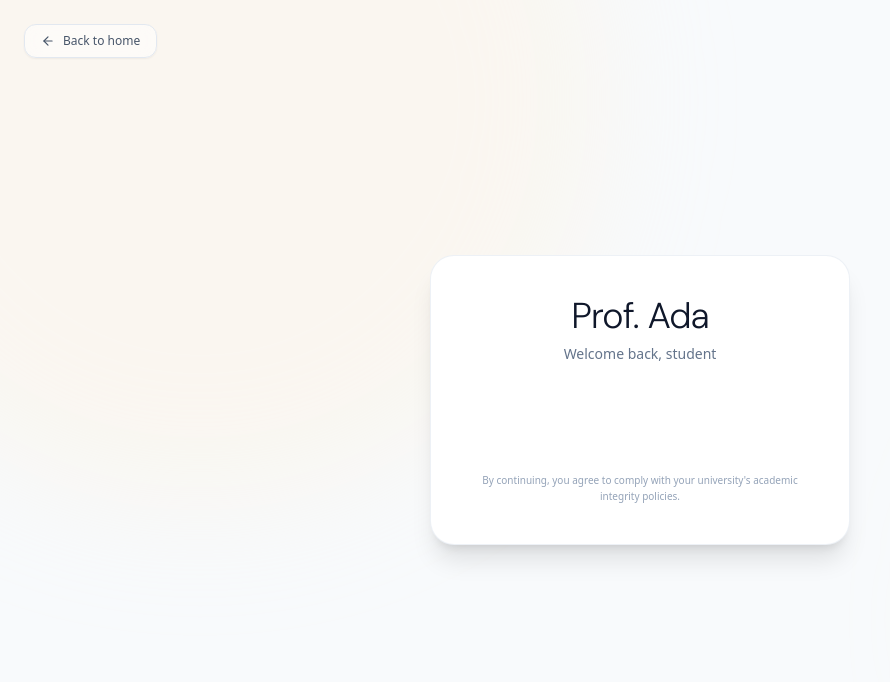
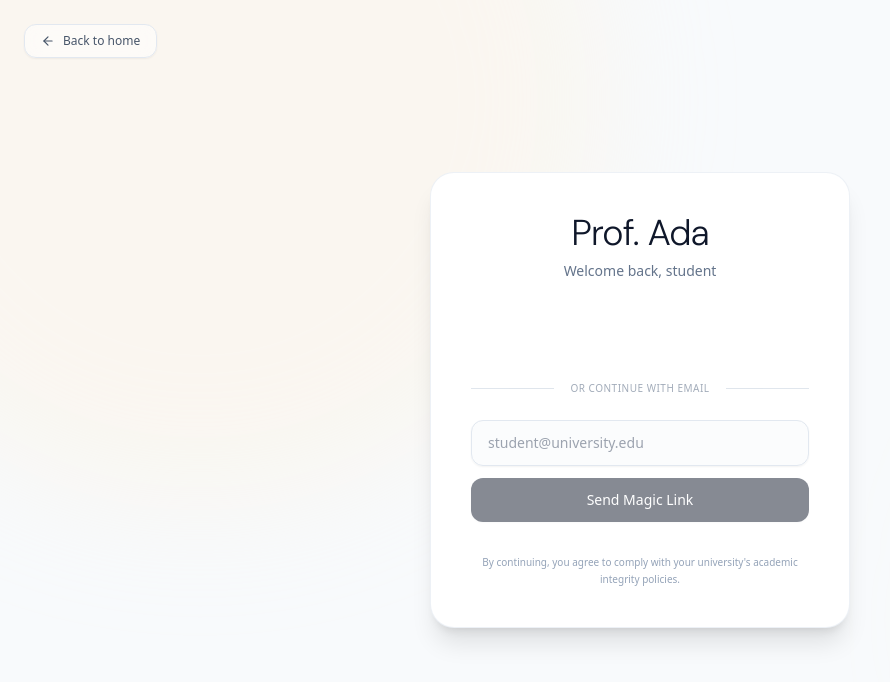
Before and after one commit to devNenye001/PROF_ADA_FRONTEND, a React (Vite) app: page / in a window 1280 px wide. Both pictures are taken after a click on the button "Upload Your Project". Shown: the top 682 px of the page, without its empty margins (0-890 px from the left). Built offline with nearby package versions, Linux system fonts and the light colour scheme; no server answers.

Commit message:
Add Magic Link Email Sign Up to AuthPage

```diff
--- a/src/pages/AuthPage.tsx
+++ b/src/pages/AuthPage.tsx
@@ -22,6 +22,9 @@ export const AuthPage: React.FC<AuthPageProps> = ({
 }) => {
   const [isGoogleLoading, setIsGoogleLoading] = useState(false);
   const [error, setError] = useState<string | null>(initialError);
+  const [email, setEmail] = useState("");
+  const [isEmailLoading, setIsEmailLoading] = useState(false);
+  const [emailSent, setEmailSent] = useState(false);
 
   // Sync initial error prop
   useEffect(() => {
@@ -30,10 +33,27 @@ export const AuthPage: React.FC<AuthPageProps> = ({
     }
   }, [initialError]);
 
-  const handleCredentialResponse = () => {
-    // Left empty intentionally: Google Sign-in now redirects directly to the backend
-    // This allows the auth flow to bypass strict popup blockers on mobile devices
-    setIsGoogleLoading(true);
+  const handleEmailLogin = async (e: React.FormEvent) => {
+    e.preventDefault();
+    if (!email) return;
+
+    setIsEmailLoading(true);
+    setError(null);
+
+    try {
+      const res = await api.post("/auth/email/magic-link", { email });
+      if (res.data && res.data.success) {
+        setEmailSent(true);
+      } else {
+        setError("Failed to send magic link. Please try again.");
+      }
+    } catch (err: any) {
+      console.error("Magic link error:", err);
+      const msg = err.response?.data?.error?.message || "Could not connect to authentication server.";
+      setError(msg);
+    } finally {
+      setIsEmailLoading(false);
+    }
   };
 
   const googleInitialized = React.useRef(false);
@@ -125,10 +145,44 @@ export const AuthPage: React.FC<AuthPageProps> = ({
           {isGoogleLoading && (
             <div className="flex items-center gap-2 text-xs text-slate-500 font-light mt-2">
               <Loader2 className="animate-spin h-4 w-4 text-orange-500" />
-              <span>Verifying credentials...</span>
+              <span>Redirecting to Google...</span>
             </div>
           )}
         </div>
+
+        {/* Divider */}
+        <div className="w-full flex items-center gap-4 my-6 opacity-60">
+          <div className="h-[1px] flex-1 bg-slate-300"></div>
+          <span className="text-[10px] font-medium text-slate-500 uppercase tracking-wider">or continue with email</span>
+          <div className="h-[1px] flex-1 bg-slate-300"></div>
+        </div>
+
+        {/* Email Magic Link Option */}
+        {emailSent ? (
+          <div className="w-full p-4 rounded-xl bg-green-50/80 border border-green-200 text-sm text-green-800 text-center shadow-sm">
+            A magic login link has been sent to <br /><strong>{email}</strong><br />
+            <span className="block mt-2 text-xs font-light text-green-700">Please check your inbox (and spam folder) to sign in.</span>
+          </div>
+        ) : (
+          <form className="w-full flex flex-col gap-3" onSubmit={handleEmailLogin}>
+            <input
+              type="email"
+              placeholder="student@university.edu"
+              className="w-full px-4 py-3 rounded-xl border border-slate-200 bg-slate-50/50 hover:bg-slate-50 focus:bg-white focus:outline-none focus:ring-2 focus:ring-orange-500/50 transition-all text-sm shadow-sm"
+              value={email}
+              onChange={e => setEmail(e.target.value)}
+              required
+            />
+            <button
+              type="submit"
+              disabled={isEmailLoading || !email}
+              className="w-full py-3 rounded-xl bg-slate-900 text-white font-medium text-sm hover:bg-slate-800 transition-colors disabled:opacity-50 disabled:cursor-not-allowed flex justify-center items-center gap-2 shadow-sm active:scale-[0.98]"
+            >
+              {isEmailLoading ? <Loader2 className="w-4 h-4 animate-spin" /> : null}
+              <span>Send Magic Link</span>
+            </button>
+          </form>
+        )}
 
         {/* Integrity Notice */}
         <p className="text-[10px] text-slate-400 text-center mt-8 font-light select-none leading-relaxed">
```
